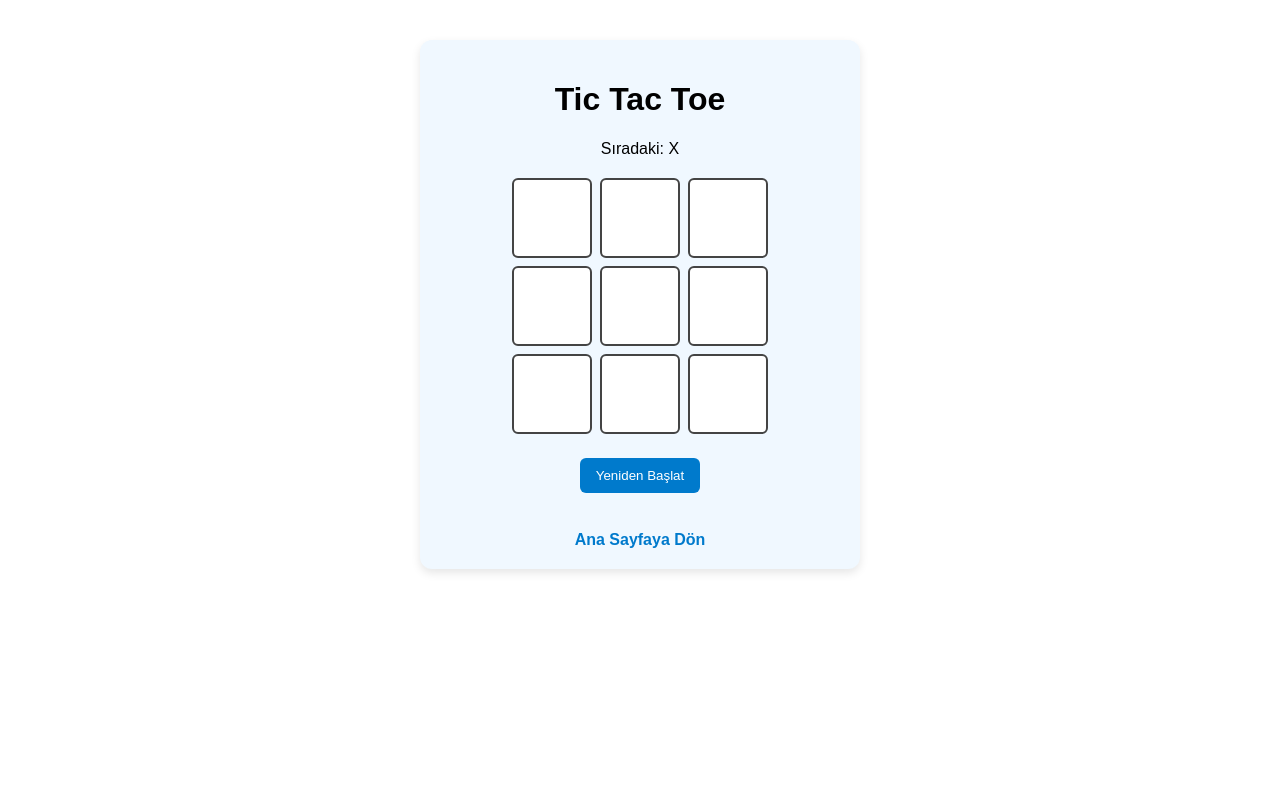
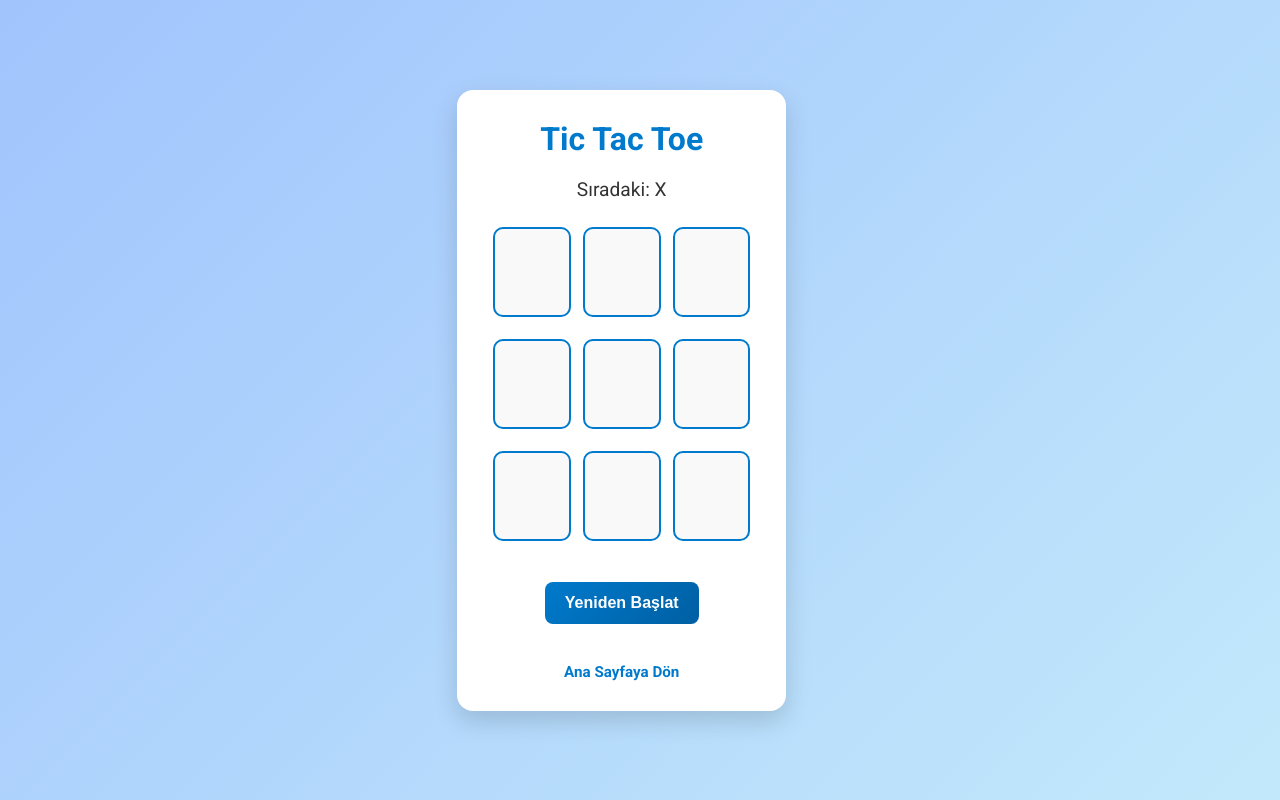
Before and after one commit to YavuzTG/web_game, a React (Create React App) app: page /sayfa1 in a window 1280 px wide. Built offline with nearby package versions, Linux system fonts and the light colour scheme.

Commit message:
Güncellemeler yapıldı

```diff
--- a/public/index.html
+++ b/public/index.html
@@ -25,6 +25,8 @@
       Learn how to configure a non-root public URL by running `npm run build`.
     -->
     <title>React App</title>
+    <link href="https://fonts.googleapis.com/css2?family=Roboto:wght@400;700&display=swap" rel="stylesheet">
+
   </head>
   <body>
     <noscript>You need to enable JavaScript to run this app.</noscript>
--- a/src/games/sayfa1.css
+++ b/src/games/sayfa1.css
@@ -1,48 +1,89 @@
+@import url('https://fonts.googleapis.com/css2?family=Roboto:wght@400;700&display=swap');
+
+* {
+  box-sizing: border-box;
+  margin: 0;
+  padding: 0;
+}
+
+body {
+  background: linear-gradient(135deg, #a1c4fd, #c2e9fb);
+  font-family: 'Roboto', sans-serif;
+  min-height: 100vh;
+  display: flex;
+  align-items: center;
+  justify-content: center;
+  transition: background 0.3s ease;
+}
+
 .sayfa1-container {
-  padding: 20px;
-  max-width: 400px;
-  margin: 40px auto;
-  background: #f0f8ff;
+  padding: 30px;
+  max-width: 420px;
+  width: 90%;
+  background: #ffffff;
   text-align: center;
-  border-radius: 12px;
-  box-shadow: 0 4px 10px rgba(0, 0, 0, 0.1);
-  font-family: sans-serif;
+  border-radius: 16px;
+  box-shadow: 0 10px 25px rgba(0, 0, 0, 0.15);
+  transition: transform 0.3s ease, background-color 0.3s ease, color 0.3s ease;
+}
+
+.sayfa1-container:hover {
+  transform: scale(1.02);
+}
+
+h1 {
+  font-size: 2rem;
+  color: #007acc;
+  margin-bottom: 20px;
+}
+
+p {
+  font-size: 1.2rem;
+  margin-bottom: 20px;
+  color: #333;
 }
 
 .board-row {
   display: flex;
   justify-content: center;
+  margin-bottom: 10px;
 }
 
 .square {
-  width: 80px;
-  height: 80px;
-  background-color: white;
-  border: 2px solid #444;
-  font-size: 32px;
+  width: 90px;
+  height: 90px;
+  background-color: #f9f9f9;
+  border: 2px solid #007acc;
+  font-size: 36px;
   font-weight: bold;
   cursor: pointer;
-  margin: 4px;
-  border-radius: 6px;
-  transition: background-color 0.2s;
+  margin: 6px;
+  border-radius: 10px;
+  transition: transform 0.2s ease, background-color 0.2s ease;
+  color: #333;
 }
 
 .square:hover {
-  background-color: #eee;
+  background-color: #e6f2ff;
+  transform: scale(1.05);
 }
 
 .sayfa1-button {
-  margin-top: 20px;
-  padding: 10px 16px;
-  background-color: #007acc;
+  margin-top: 25px;
+  padding: 12px 20px;
+  background: linear-gradient(135deg, #007acc, #005fa3);
   color: white;
   border: none;
-  border-radius: 6px;
+  border-radius: 8px;
   cursor: pointer;
+  font-size: 1rem;
+  font-weight: bold;
+  transition: background 0.3s ease, transform 0.2s ease;
 }
 
 .sayfa1-button:hover {
-  background-color: #005fa3;
+  background: linear-gradient(135deg, #005fa3, #003f7f);
+  transform: scale(1.05);
 }
 
 .back-link {
@@ -51,4 +92,57 @@
   text-decoration: none;
   color: #007acc;
   font-weight: bold;
+  font-size: 0.95rem;
+  transition: color 0.2s ease;
 }
+
+.back-link:hover {
+  color: #005fa3;
+  text-decoration: underline;
+}
+
+/* 🌙 Dark Mode */
+@media (prefers-color-scheme: dark) {
+  body {
+    background: linear-gradient(135deg, #1e1e2f, #2c3e50);
+  }
+
+  .sayfa1-container {
+    background: #1f1f2f;
+    color: #eee;
+  }
+
+  h1 {
+    color: #4faaff;
+  }
+
+  p {
+    color: #ccc;
+  }
+
+  .square {
+    background-color: #2c2c3d;
+    color: #f0f0f0;
+    border: 2px solid #4faaff;
+  }
+
+  .square:hover {
+    background-color: #3a3a4f;
+  }
+
+  .sayfa1-button {
+    background: linear-gradient(135deg, #4faaff, #2b7dbf);
+  }
+
+  .sayfa1-button:hover {
+    background: linear-gradient(135deg, #2b7dbf, #1a5f9f);
+  }
+
+  .back-link {
+    color: #4faaff;
+  }
+
+  .back-link:hover {
+    color: #2b7dbf;
+  }
+}
--- a/src/games/sayfa1.jsx
+++ b/src/games/sayfa1.jsx
@@ -27,9 +27,13 @@ function Sayfa1() {
   );
 
   const winner = calculateWinner(squares);
+  const isDraw = !winner && squares.every(Boolean); // Beraberlik kontrolü
+
   const status = winner
     ? `Kazanan: ${winner}`
-    : `Sıradaki: ${xIsNext ? 'X' : 'O'}`;
+    : isDraw
+      ? 'Berabere'
+      : `Sıradaki: ${xIsNext ? 'X' : 'O'}`;
 
   return (
     <div className="sayfa1-container">
```
